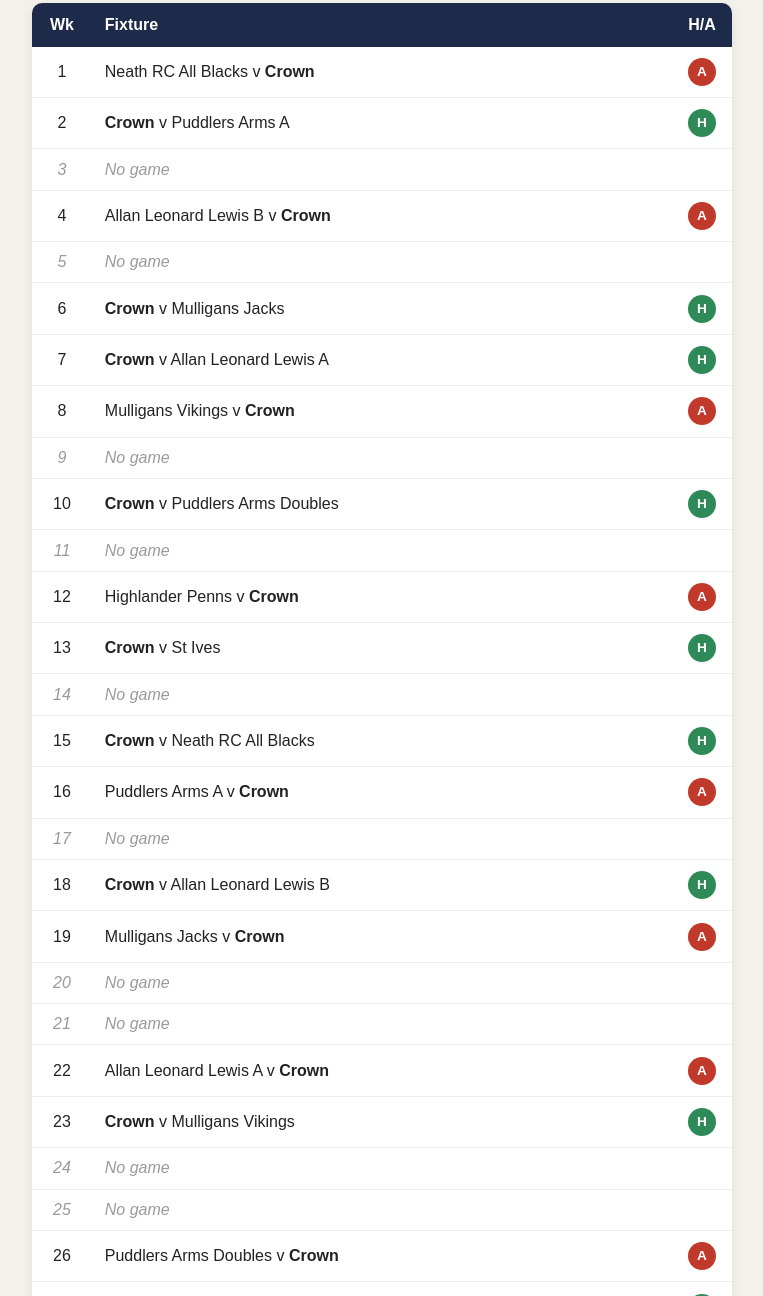
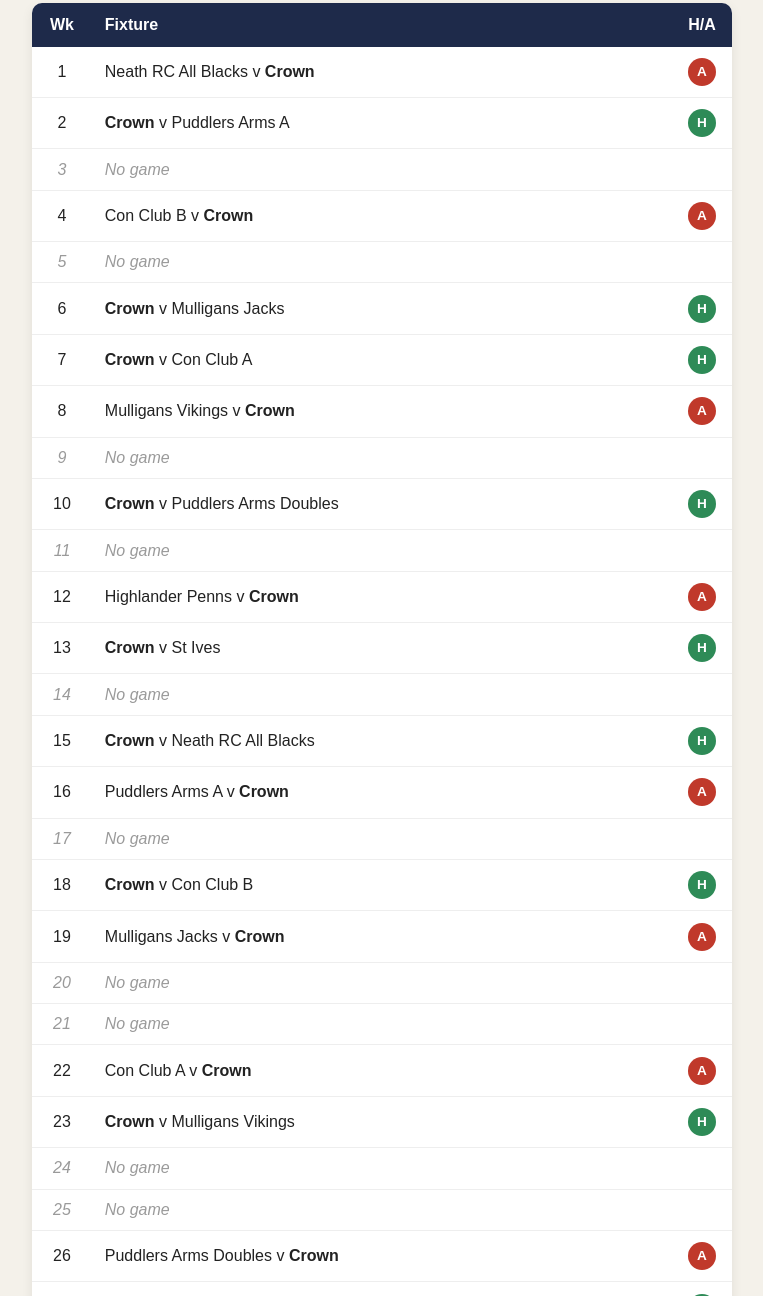
Before and after one commit to tymwarburton/tut--1, a plain HTML site: page index.html in a window 1280 px wide. Shown: the part 360-1656 px from the top of the page, without its empty margins (258-1021 px from the left). Drawn offline with Linux system fonts and the light colour scheme.

Commit message:
changed allan leonard lewis to con club

```diff
--- a/index.html
+++ b/index.html
@@ -51,10 +51,10 @@
           <tr class="away"><td>1</td><td>Neath RC All Blacks v <strong>Crown</strong></td><td><span class="badge a">A</span></td></tr>
           <tr class="home"><td>2</td><td><strong>Crown</strong> v Puddlers Arms A</td><td><span class="badge h">H</span></td></tr>
           <tr class="none"><td>3</td><td>No game</td><td></td></tr>
-          <tr class="away"><td>4</td><td>Allan Leonard Lewis B v <strong>Crown</strong></td><td><span class="badge a">A</span></td></tr>
+          <tr class="away"><td>4</td><td>Con Club B v <strong>Crown</strong></td><td><span class="badge a">A</span></td></tr>
           <tr class="none"><td>5</td><td>No game</td><td></td></tr>
           <tr class="home"><td>6</td><td><strong>Crown</strong> v Mulligans Jacks</td><td><span class="badge h">H</span></td></tr>
-          <tr class="home"><td>7</td><td><strong>Crown</strong> v Allan Leonard Lewis A</td><td><span class="badge h">H</span></td></tr>
+          <tr class="home"><td>7</td><td><strong>Crown</strong> v Con Club A</td><td><span class="badge h">H</span></td></tr>
           <tr class="away"><td>8</td><td>Mulligans Vikings v <strong>Crown</strong></td><td><span class="badge a">A</span></td></tr>
           <tr class="none"><td>9</td><td>No game</td><td></td></tr>
           <tr class="home"><td>10</td><td><strong>Crown</strong> v Puddlers Arms Doubles</td><td><span class="badge h">H</span></td></tr>
@@ -65,11 +65,11 @@
           <tr class="home"><td>15</td><td><strong>Crown</strong> v Neath RC All Blacks</td><td><span class="badge h">H</span></td></tr>
           <tr class="away"><td>16</td><td>Puddlers Arms A v <strong>Crown</strong></td><td><span class="badge a">A</span></td></tr>
           <tr class="none"><td>17</td><td>No game</td><td></td></tr>
-          <tr class="home"><td>18</td><td><strong>Crown</strong> v Allan Leonard Lewis B</td><td><span class="badge h">H</span></td></tr>
+          <tr class="home"><td>18</td><td><strong>Crown</strong> v Con Club B</td><td><span class="badge h">H</span></td></tr>
           <tr class="away"><td>19</td><td>Mulligans Jacks v <strong>Crown</strong></td><td><span class="badge a">A</span></td></tr>
           <tr class="none"><td>20</td><td>No game</td><td></td></tr>
           <tr class="none"><td>21</td><td>No game</td><td></td></tr>
-          <tr class="away"><td>22</td><td>Allan Leonard Lewis A v <strong>Crown</strong></td><td><span class="badge a">A</span></td></tr>
+          <tr class="away"><td>22</td><td>Con Club A v <strong>Crown</strong></td><td><span class="badge a">A</span></td></tr>
           <tr class="home"><td>23</td><td><strong>Crown</strong> v Mulligans Vikings</td><td><span class="badge h">H</span></td></tr>
           <tr class="none"><td>24</td><td>No game</td><td></td></tr>
           <tr class="none"><td>25</td><td>No game</td><td></td></tr>
```
